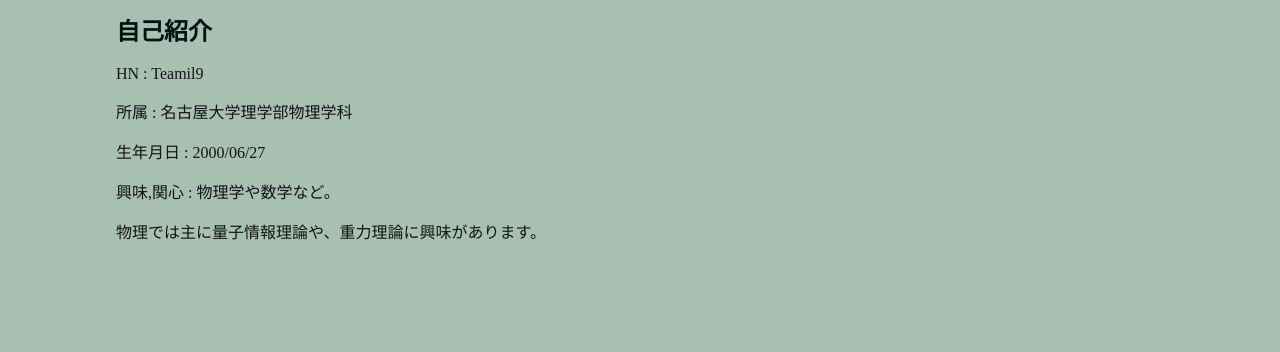
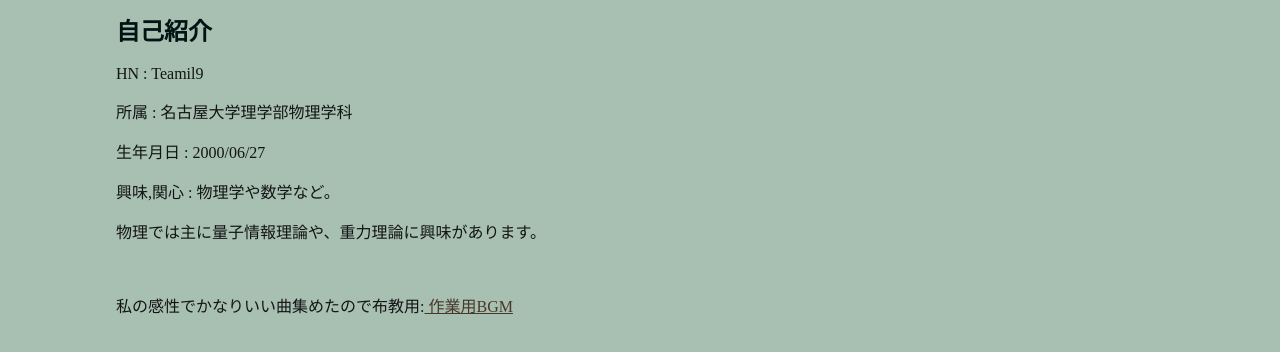
Before and after one commit to Teamil9/Repo_1, a plain HTML site: page index.html in a window 1280 px wide. Shown: the part 446-798 px from the top of the page. Drawn offline with Linux system fonts and the light colour scheme.

Commit message:
Update!!

```diff
--- a/index.html
+++ b/index.html
@@ -60,6 +60,9 @@
                 物理では主に量子情報理論や、重力理論に興味があります。
             </p>
             <br>
+            <p>
+                私の感性でかなりいい曲集めたので布教用:<a href="https://youtube.com/playlist?list=PLa6rxsgEdbedb3QbNIV79qKWwuftNMQzZ"> 作業用BGM </a>
+            </p>
             <br>
 
         </div>
```
Also changed, not shown: 1 other file.
